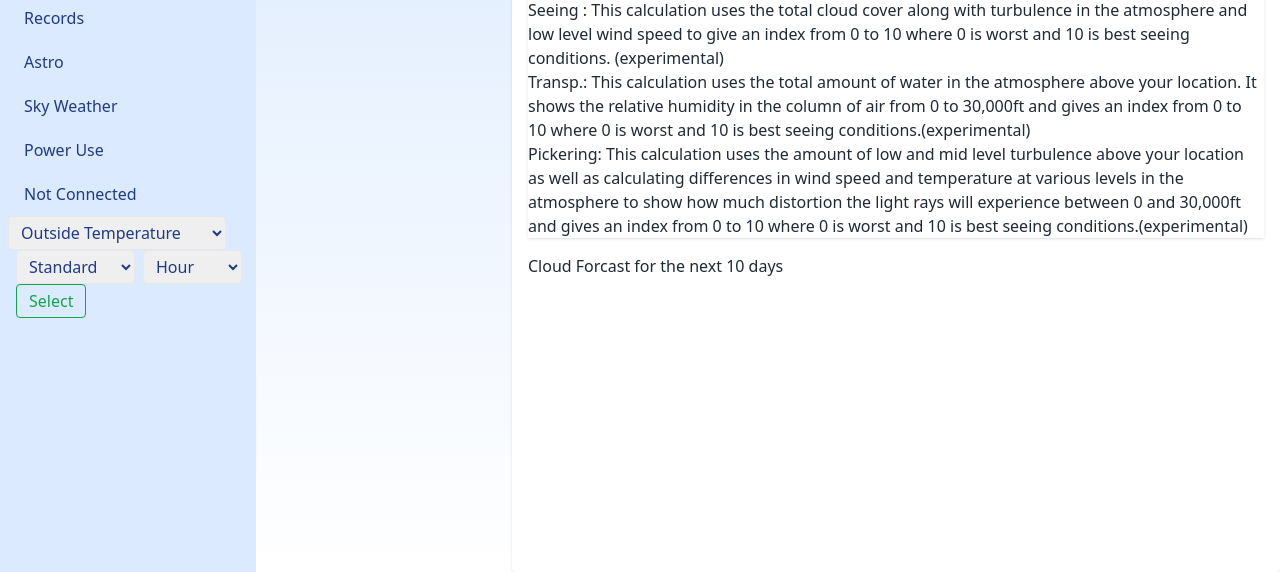
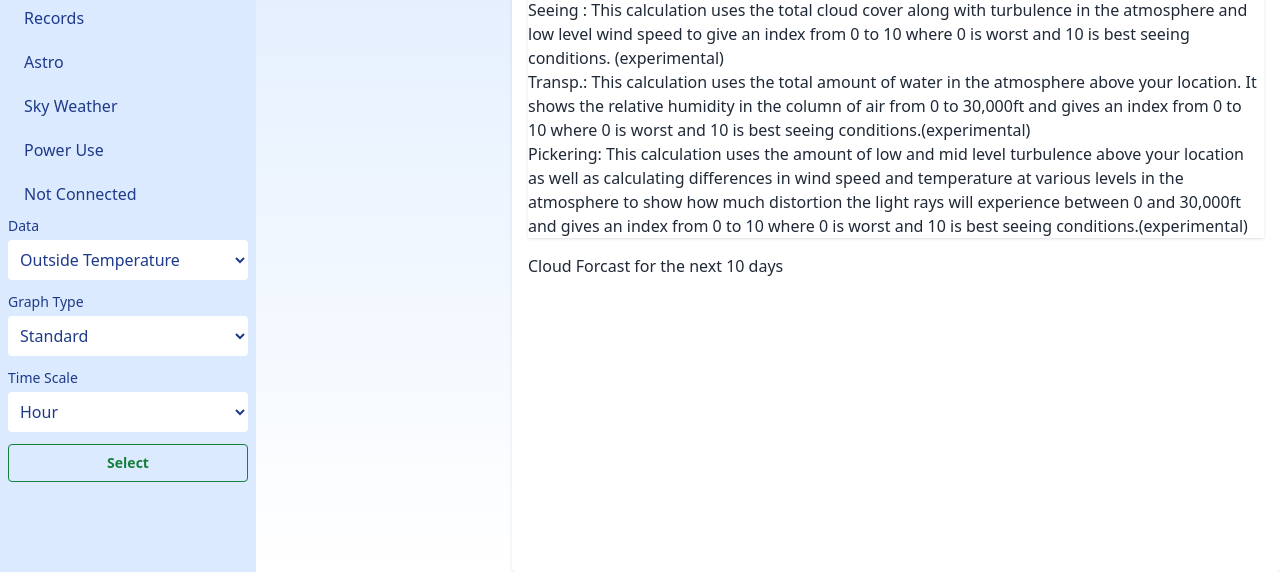
Before and after one commit to smeird/weather, a PHP site: page /astro/index.php?DATE=1 in a window 1280 px wide. Shown: the part 228-800 px from the top of the page. Run offline with PHP 8.4, Linux system fonts and the light colour scheme; data that the repository does not hold is empty; some libraries are stand-ins or nearby versions.

Commit message:
Rewrite side menu selector with Tailwind components

```diff
--- a/test.php
+++ b/test.php
@@ -1,10 +1,12 @@
 <?php
-$what = isset($_GET['WHAT']) ? $_GET['WHAT'] : null;
-$scale = isset($_GET['SCALE']) ? $_GET['SCALE'] : null;
-$type = isset($_GET['TYPE']) ? $_GET['TYPE'] : null;
+$what = $_GET['WHAT'] ?? '';
+$scale = $_GET['SCALE'] ?? '';
+$type = $_GET['TYPE'] ?? '';
 ?>
-<form action="/newgraph.php" method="get" class="flex flex-wrap items-center space-x-2">
-  <select id="what" name="WHAT" class="border rounded px-2 py-1">
+<form action="/newgraph.php" method="get" class="space-y-3">
+  <div>
+    <label for="what" class="block text-sm font-medium text-blue-900">Data</label>
+    <select id="what" name="WHAT" class="mt-1 block w-full rounded border-blue-300 bg-white p-2 text-blue-900 focus:border-blue-500 focus:ring focus:ring-blue-500">
       <option value="outTemp">Outside Temperature</option>
       <option value="outHumidity">Out Side Humidity</option>
       <option value="windSpeed">Wind Speed</option>
@@ -20,11 +22,17 @@ $type = isset($_GET['TYPE']) ? $_GET['TYPE'] : null;
       <option value="inTemp">Inside Temperature</option>
       <option value="inHumidity">Inside Humidity</option>
     </select>
-  <select id="typey" name="TYPE" class="border rounded px-2 py-1">
+  </div>
+  <div>
+    <label for="typey" class="block text-sm font-medium text-blue-900">Graph Type</label>
+    <select id="typey" name="TYPE" class="mt-1 block w-full rounded border-blue-300 bg-white p-2 text-blue-900 focus:border-blue-500 focus:ring focus:ring-blue-500">
       <option value="Standard">Standard</option>
       <option value="MINMAX">Min &amp; Max</option>
     </select>
-  <select id="scale" name="SCALE" class="border rounded px-2 py-1">
+  </div>
+  <div>
+    <label for="scale" class="block text-sm font-medium text-blue-900">Time Scale</label>
+    <select id="scale" name="SCALE" class="mt-1 block w-full rounded border-blue-300 bg-white p-2 text-blue-900 focus:border-blue-500 focus:ring focus:ring-blue-500">
       <option value="hour">Hour</option>
       <option value="12hour">12 Hour</option>
       <option value="Day">Day</option>
@@ -36,19 +44,14 @@ $type = isset($_GET['TYPE']) ? $_GET['TYPE'] : null;
       <option value="year">Year</option>
       <option value="all">ALL</option>
     </select>
-  <button class="px-3 py-1 border border-green-600 text-green-600 rounded hover:bg-green-600 hover:text-white" type="submit">Select</button>
+  </div>
+  <button type="submit" class="w-full rounded border border-green-700 px-3 py-2 text-sm font-semibold text-green-700 hover:bg-green-700 hover:text-white">Select</button>
 </form>
-<script type='text/javascript'>
+<script>
 const vala = "<?php echo htmlspecialchars($what, ENT_QUOTES); ?>";
 const valb = "<?php echo htmlspecialchars($scale, ENT_QUOTES); ?>";
 const valc = "<?php echo htmlspecialchars($type, ENT_QUOTES); ?>";
-  if (vala) {
-    document.querySelector('#what [value="' + vala + '"]').selected = true;
-  }
-  if (valb) {
-    document.querySelector('#scale [value="' + valb + '"]').selected = true;
-  }
-  if (valc) {
-    document.querySelector('#typey [value="' + valc + '"]').selected = true;
-  }
+if (vala) document.getElementById('what').value = vala;
+if (valb) document.getElementById('scale').value = valb;
+if (valc) document.getElementById('typey').value = valc;
 </script>
```
Lines whose indentation alone changed are shown as unchanged.
